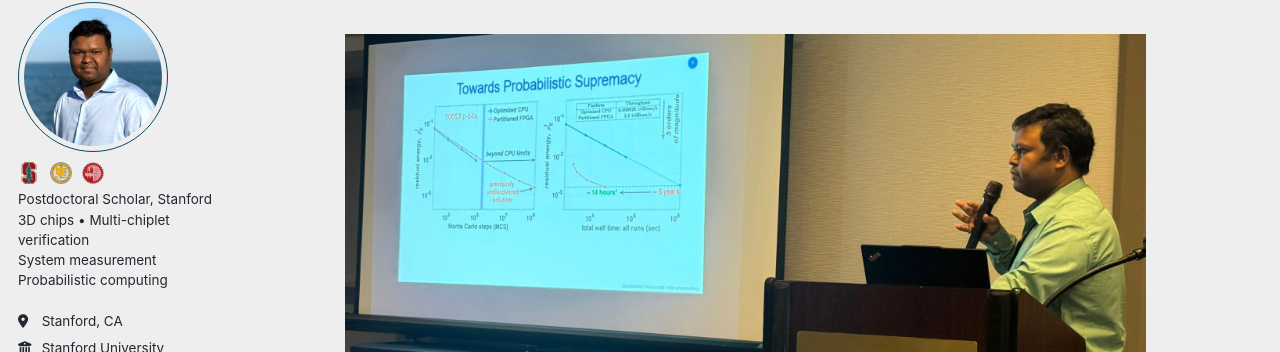
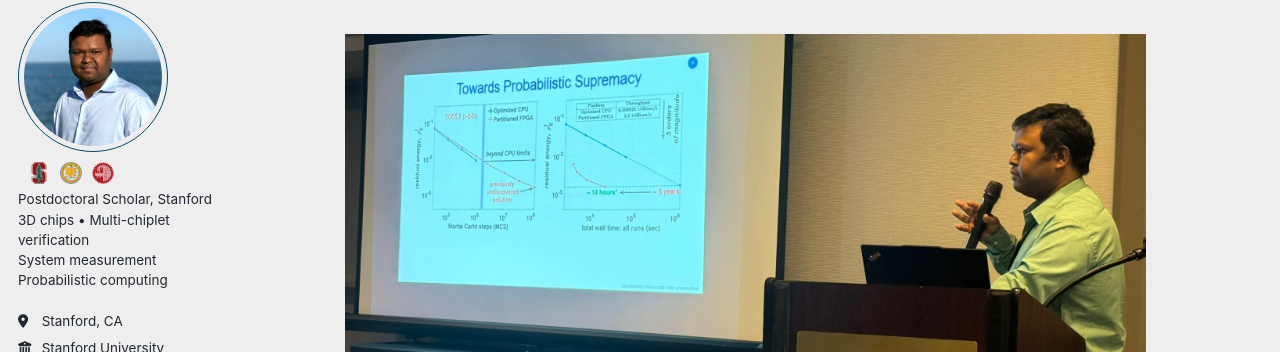
Before and after one commit to navidaadit/navidaadit.github.io, a Jekyll site: the page built from _pages/about.md, in a window 1280 px wide. Shown: the part 97-449 px from the top of the page. Built offline with Jekyll 4.4.1, drawn with Linux system fonts in a browser that asks for light colours; some web fonts are replaced.

Commit message:
Enhance styles with new CSS variables and adjustments
Added new CSS variables for logo offset and adjusted styles for various elements, including author block and affiliation logos. Updated comments for clarity.

```diff
--- a/_sass/_custom.scss
+++ b/_sass/_custom.scss
@@ -1,14 +1,11 @@
 /* ===========================================================
    Navid Aadit — site overrides
-   (grid layout, justified text, hero image, keyword pills,
-    spotlight images, and a single clean footer)
    =========================================================== */
 
 /* ---------- Global width ---------- */
 .initial-content,
 .page__inner,
 .page {
-  /* clamp on very wide monitors to stop overflow/stretch */
   max-width: min(1400px, 90vw);
   margin-left: auto;
   margin-right: auto;
@@ -17,7 +14,10 @@
 }
 
 /* ---------- Content width cap inside right column ---------- */
-:root { --content-max: 75%; } /* simple size var (not theme-related) */
+:root {
+  --content-max: 75%;
+  --logos-left-offset: 10px;   /* <--- adjust this (0px, 6px, 12px, etc.) */
+}
 
 /* Limit inner text width (not hero/pills/CV button) */
 .layout--single .page__content > *:not(.hero-img):not(.keyword-pills):not(.cv-row) {
@@ -36,28 +36,27 @@
 .page::after { content: ""; display: block; clear: both; }
 
 /* ---------- Author block (avatar + bio) ---------- */
-/* Desktop: consistent avatar */
 .author__avatar img {
   width: 150px;
   height: 150px;
   object-fit: cover;
   border-radius: 50%;
 }
-/* Phone: slightly smaller avatar, bio under photo, clean stacking */
 @media (max-width: 640px){
   .author__avatar img { width: 110px; height: 110px; }
   .author__content, .author__bio { display:block; margin-top:8px; }
   .author__content p, .author__bio { text-align:left !important; }
 }
 
-/* --- Affiliation logos (tight + LEFT aligned, no extra spacing) --- */
+/* --- Affiliation logos (tight + LEFT aligned + left offset) --- */
 .sidebar .affil-logos{
-  display: inline-flex;     /* inline so it doesn’t create a big block gap */
+  display: inline-flex;
   justify-content: flex-start;
   align-items: center;
   gap: 10px;
   line-height: 1;
-  margin: 0;                /* no added whitespace */
+  margin: 0;
+  margin-left: var(--logos-left-offset); /* <--- this is the offset */
   padding: 0;
 }
 .sidebar .affil-logo{
@@ -77,8 +76,8 @@
   display: block;
   width: 80%;
   height: auto;
-  margin: 0 auto 0 auto;  /* no bottom margin */
-  border-bottom: none;    /* no line */
+  margin: 0 auto 0 auto;
+  border-bottom: none;
 }
 
 /* ---------- Download CV button ---------- */
@@ -128,7 +127,6 @@
   background: #f7fafc;
 }
 
-/* True 4:3 box via aspect-ratio so captions stay below */
 .figure-card img {
   display:block;
   width:100% !important;
@@ -139,13 +137,11 @@
   background: transparent !important;
 }
 
-/* Optional: make an image FILL its card (good for tall rack photos) */
 .figure-card.fill img {
   object-fit: cover !important;
   object-position: center !important;
 }
 
-/* 2×2 spotlight grid */
 .gallery-2x2{
   display:grid;
   grid-template-columns:repeat(2,minmax(0,1fr));
@@ -153,12 +149,10 @@
   margin:.6rem 0 1.2rem;
 }
 
-/* Shorter on phones */
 @media (max-width:980px){
   .gallery-2x2{ grid-template-columns:1fr; }
 }
 
-/* Icons in Recognition list */
 .page__content i.fas { color: #3b82f6; margin-right: 6px; }
 
 /* ---------- Footer: single slim bar ---------- */
@@ -189,7 +183,6 @@
 .footer-left  { opacity: .92; }
 .footer-right { opacity: .92; text-align: right; }
 
-/* ---------- Responsive ---------- */
 .page { margin-top: 1rem; }
 @media (max-width: 520px) {
   .footer-bar { flex-wrap: wrap; row-gap: 4px; }
@@ -212,13 +205,11 @@
   }
 }
 
-/* Justify body text globally BUT no hyphenation */
 .page__content {
   text-align: justify !important;
   text-justify: inter-word;
 }
 
-/* Don't justify lists/paragraphs inside white boxes */
 .page__content .card ul,
 .page__content .card ol,
 .page__content .card li,
@@ -233,7 +224,6 @@
   hyphens: none !important;
 }
 
-/* Make “card/section” boxes light */
 .page__content .card,
 .page__content .section {
   background: #ffffff !important;
@@ -241,7 +231,6 @@
   color: #111827 !important;
 }
 
-/* Turn off hyphenation, keep graceful wrapping */
 .page__content p,
 .page__content li,
 .page__content blockquote,
@@ -253,7 +242,6 @@
   overflow-wrap: break-word;
 }
 
-/* Keep non-paragraph UI bits left-aligned */
 .page__content h1,
 .page__content h2,
 .page__content h3,
@@ -273,7 +261,6 @@
   text-align: left !important;
 }
 
-/* ---------- CENTER CAPTIONS IN FIGURE CARDS ---------- */
 .page__content .figure-card > figcaption,
 .page__content .figure-card > .figcap,
 .layout--single .page__content .gallery-2x2 .figure-card > figcaption,
@@ -287,7 +274,6 @@
   color: #475569 !important;
 }
 
-/* Ensure children inherit centering, never override it */
 .page__content .figure-card > figcaption *,
 .page__content .figure-card > .figcap * {
   text-align: inherit !important;
@@ -295,7 +281,6 @@
   display: inline !important;
 }
 
-/* Teaching/service mobile overflow fix */
 .page__content .course-item {
   display:flex;
   align-items:flex-start;
@@ -313,7 +298,6 @@
   white-space: nowrap;
 }
 
-/* Publications ID tags */
 .cite-id, .pub-id, .id-badge, .entry-id, .label,
 [class^="id-"], [class*=" id-"] {
   border: 1px solid #e5e7eb !important;
@@ -324,14 +308,12 @@
   font-weight: 600;
 }
 
-/* Slimmer mobile dropdown menu */
 .greedy-nav .hidden-links li a {
   padding-top: 10px;
   padding-bottom: 10px;
   line-height: 1.2;
 }
 
-/* Inline reviewer list wrap-safety */
 .inline-list li{
   white-space:normal !important;
   overflow-wrap:anywhere !important;
@@ -339,7 +321,6 @@
   max-width:100% !important;
 }
 
-/* ---------- LINKS: inherit color; turn blue only on hover/focus ---------- */
 .page__content a:not(.btn--cv):not(.no-link-style),
 .footer-bar a:not(.no-link-style) {
   color: inherit !important;
@@ -362,21 +343,17 @@
   color: #1e40af !important;
 }
 
-/* === Follow button: right edge, no effect on text alignment, button hugs text === */
-.author__urls-wrapper { text-align: initial !important; } /* hard reset if anything leaked */
+.author__urls-wrapper { text-align: initial !important; }
 
-/* Mobile/tablet only */
 @media (max-width:1023px){
-  /* Make the wrapper shrink to its contents and sit on the right */
   .author__urls-wrapper{
-    position: relative !important;   /* anchor for dropdown */
+    position: relative !important;
     display: block !important;
-    width: max-content !important;   /* shrink to button width */
-    margin-left: auto !important;    /* push to right edge */
+    width: max-content !important;
+    margin-left: auto !important;
     padding: 0 !important;
   }
 
-  /* Button: just big enough for its text */
   .author__urls-wrapper .btn{
     display: inline-block !important;
     width: auto !important;
@@ -385,14 +362,13 @@
     white-space: nowrap !important;
   }
 
-  /* Dropdown: anchored to the button’s right edge, above content */
   .author__urls{
     position: absolute !important;
     right: 0 !important;
     left: auto !important;
     top: calc(100% + 8px) !important;
     min-width: 220px !important;
-    max-width: calc(100vw - 32px) !important; /* safe mobile gutter */
+    max-width: calc(100vw - 32px) !important;
     z-index: 3000 !important;
     background: #fff !important;
     border: 1px solid #e5e7eb !important;
@@ -401,7 +377,6 @@
   }
   .author__urls.is--visible{ display: block !important; }
 
-  /* Keep the bio and everything else left-aligned */
   .sidebar .author__content,
   .sidebar .author__content *,
   .sidebar .author__bio{
@@ -409,7 +384,6 @@
   }
 }
 
-/* === LAYER ORDER FIX (desktop): keep content above fixed sidebar === */
 @media (min-width:1024px){
   .sidebar{ z-index: 1 !important; }
   .page__content{ position: relative; z-index: 2 !important; }
```
